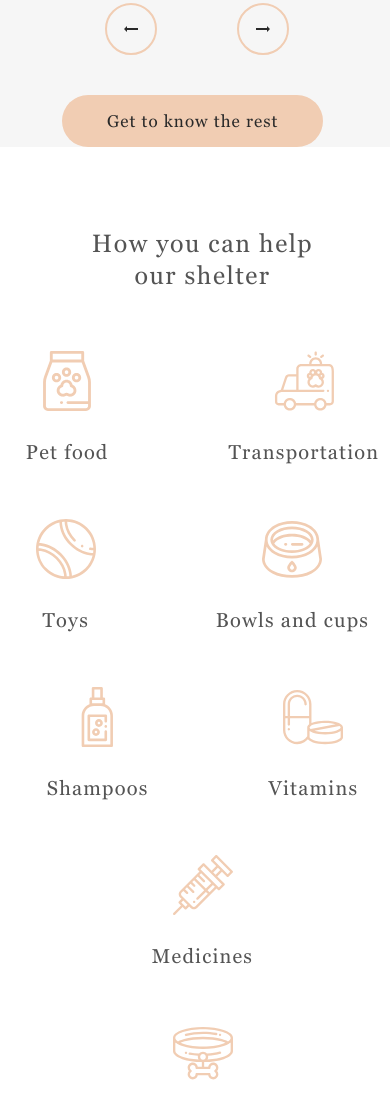
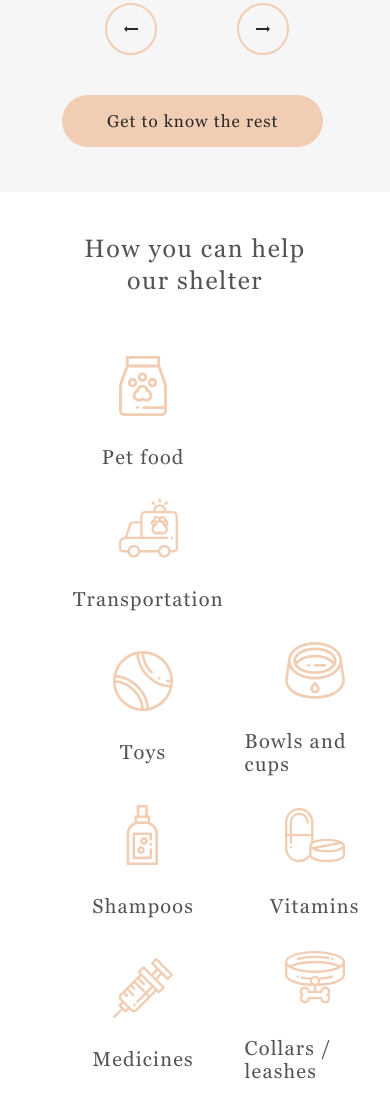
Before and after one commit to tat969/shelter, a website: page shelter/pages/main/index.html in a window 390 px wide. Shown: the part 2374-3474 px from the top of the page. Drawn offline with Linux system fonts and the light colour scheme; a web font is replaced by a local one.

Commit message:
feat: add responsive and adaptive layouts for two sections

```diff
--- a/shelter/sass/abstracts/_mixins.scss
+++ b/shelter/sass/abstracts/_mixins.scss
@@ -11,6 +11,16 @@
     line-height: $height;
     font-style: $style;
 }
+
+@mixin columns ($width) {
+    display: flex;
+    justify-content: space-between;
+    flex-wrap: wrap;
+    >* {
+        flex-basis: $width;
+    }
+}
+
 
 @mixin media-laptop {
     @media (max-width: $laptop-width) { @content; }
--- a/shelter/sass/components/_donation.scss
+++ b/shelter/sass/components/_donation.scss
@@ -1,6 +1,10 @@
 .donation {
     @extend %background-add;
     padding: 83px 0 100px 0;
+
+    @include media-laptop {
+        padding: 81px 0 100px 0;
+    }
 }
 
 .donation_info {
@@ -8,11 +12,27 @@
     flex-direction: row;
     margin: 0 0 0 150px;
 
+    @include media-laptop {
+        flex-direction: column-reverse;
+        gap: 50px;
+        margin: 0;
+    }
+
+}
+
+.donation_text {
+    @include media-laptop {
+        margin: 0 0 0 190px;
+    }
 }
 
 .donation_image {
     padding: 10px 0 0;
     margin: 0 30px 0 0;
+
+    @include media-laptop {
+        margin: 0 0 0 130px;
+    }
 }
 
 .donation_title {
--- a/shelter/sass/components/_help.scss
+++ b/shelter/sass/components/_help.scss
@@ -1,7 +1,10 @@
 .helper{
-    padding-top: 80px;
-    padding-bottom: 90px;
+    padding: 80px 0 90px 0;
     background: $color-background;
+
+    @include media-tablet {
+        padding: 40px 0 35px 0;
+    }
 }
 
 .helper-title{
@@ -9,10 +12,24 @@
     text-align: center;
     color: $color-title;
 
+    @include media-tablet {
+        margin: 0;
+    }
+
 }
 
 .help_list {
     margin: 60px 0 0 15px;
+
+    @include media-laptop {
+        max-width: 630px;
+        margin: 60px 0 0 68px;
+    }
+
+    @include media-mobile {
+        max-width: 290px;
+        margin: 43px 0 0 0;
+    }
 
 }
 
@@ -22,6 +39,17 @@
     align-items: center;
     justify-content: center;
     gap: 55px 120px;
+
+    @include media-laptop {
+        @include columns(27%);
+        gap: 55px;
+
+    }
+
+    @include media-tablet {
+        @include columns(45%);
+        gap: 29px;
+    }
 
 }
 
@@ -38,6 +66,12 @@
     width: 60px;
     height: 60px;
     margin-bottom: 20px;
+
+    @include media-mobile {
+        width: 50px;
+        height: 50px;
+        margin-bottom: 10px;
+    }
 }
 
 
@@ -47,28 +81,9 @@
     letter-spacing: 0.06em;
     color: $color-title;
     margin: 10px 0 0;
-}
 
-/*@media (max-width: 1279px) {
-
-
-    .title_help {
-        text-align: center;
-    }
-
-    .help_list {
-        //width: calc(100%- 60px);
+    @include media-mobile {
+       @include font(15px, normal, 400, 17px);
 
     }
-
-    .help_cards {
-        max-width: 630px;
-        justify-content: space-between;
-        align-items: center;
-        gap: 55px 60px;
-
-    }
-
 }
-
-*/
--- a/shelter/sass/components/_pets.scss
+++ b/shelter/sass/components/_pets.scss
@@ -5,11 +5,11 @@
     padding: 85px 0 100px 10px;
 
     @include media-laptop {
-        padding: 77px 0 100px 10px;
+        padding: 90px 0 100px 10px;
     }
 
     @include media-tablet {
-        padding: 40px 0 0 0;
+        padding: 40px 0 45px 0;
     }
 
 }
```
Also changed, not shown: shelter/sass/base/_buttons.scss (+3 -8 lines), shelter/sass/style.css, 1 other file.
